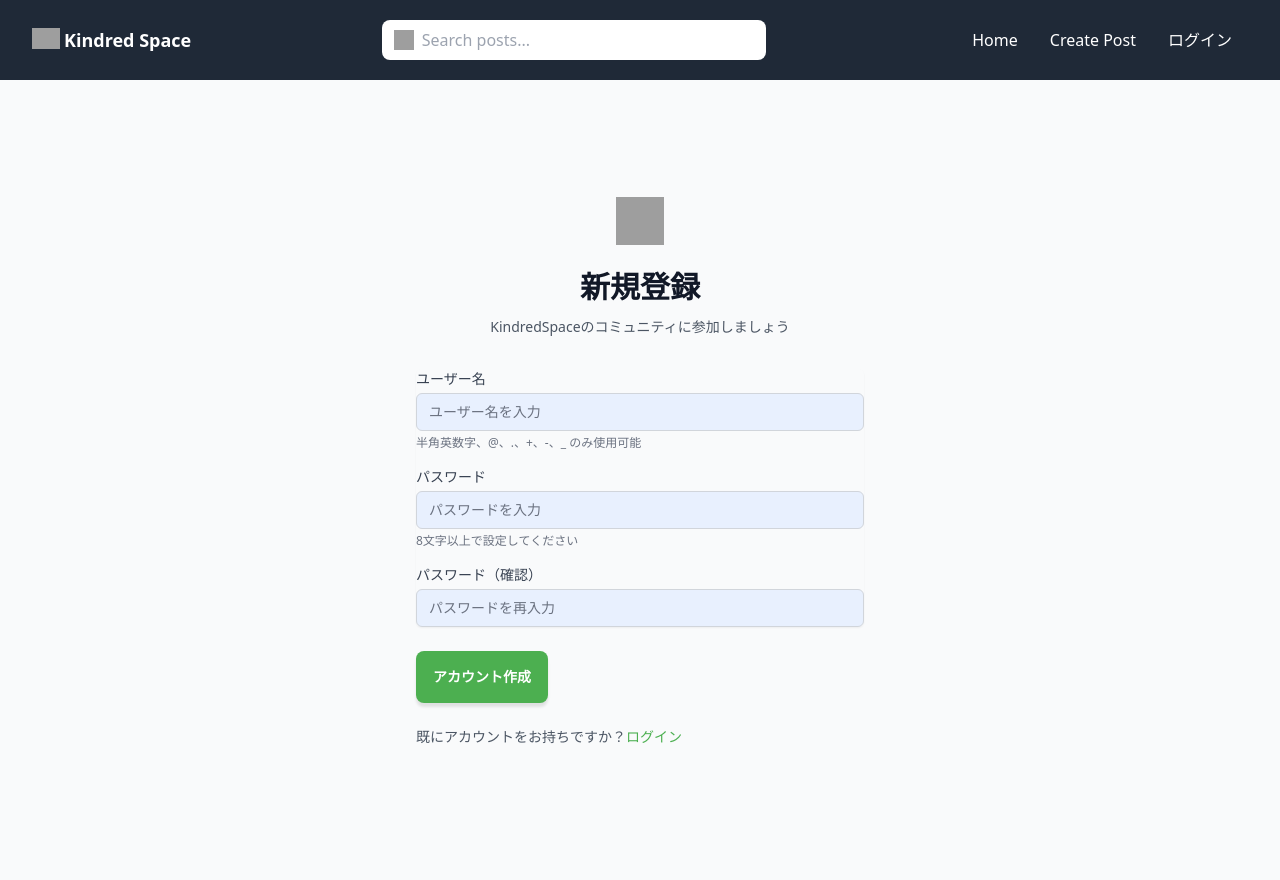
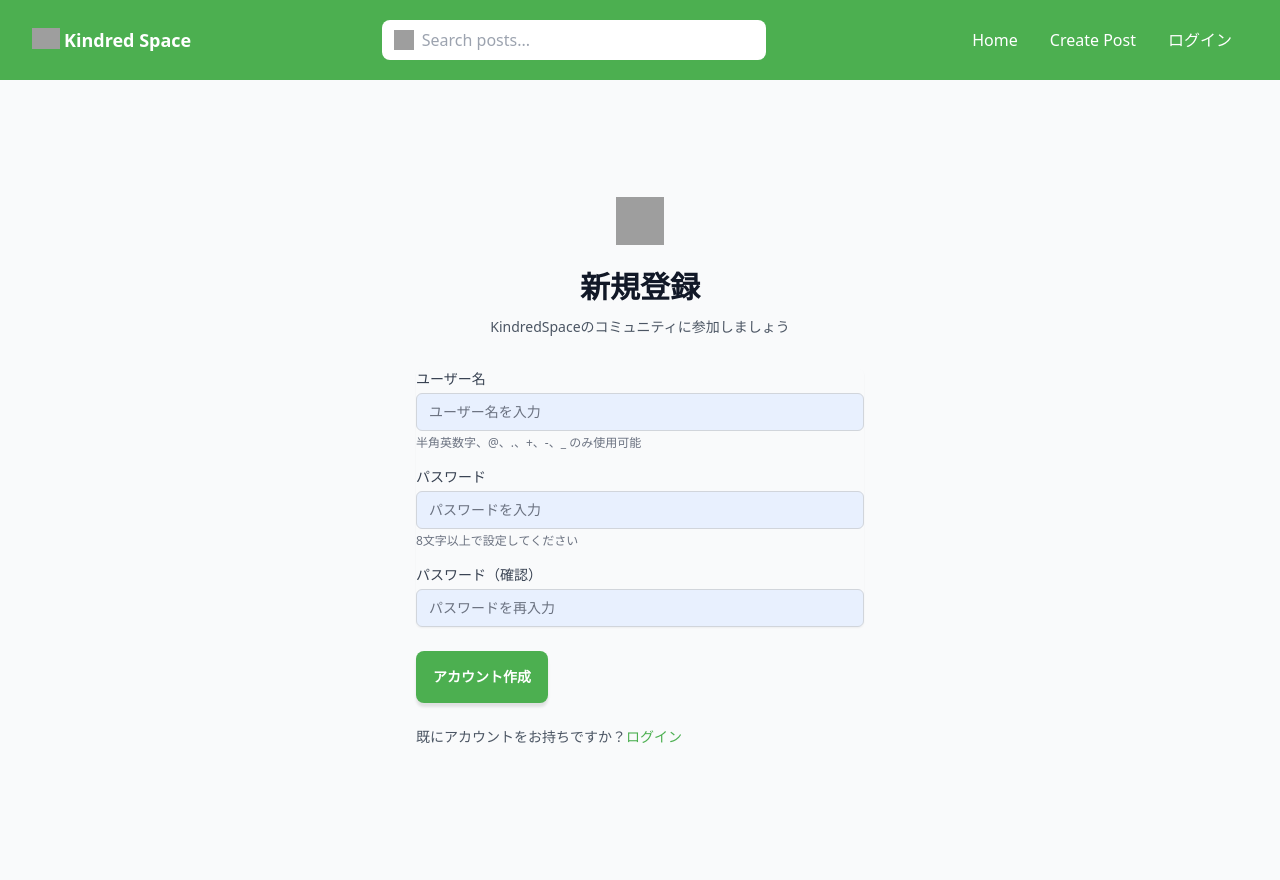
Before and after one commit to ZayYar-Phyo/kindred_space, a Django app: page /signup/ in a window 1280 px wide. Run offline with Django 5.2, Linux system fonts and the light colour scheme; some libraries are stand-ins or nearby versions; grey boxes are pictures that could not be loaded.

Commit message:
Update header bar color and hover effects for better visual consistency
Changes the background color class from 'bg-gray-800' to 'bg-primary' in header.html. Also updates hover class from 'hover:bg-gray-700' to 'hover:bg-primary-dark'.

Replit-Commit-Author: Agent
Replit-Commit-Session-Id: 21fe5bb6-6534-447f-82ca-2553a981ccff
Replit-Commit-Checkpoint-Type: intermediate_checkpoint
Replit-Commit-Event-Id: 491f7c1d-92b9-41e9-8b6f-2218a57079f1
Replit-Commit-Screenshot-Url: https://storage.googleapis.com/screenshot-production-us-central1/5163670d-94d8-4de5-a2d2-75e126789bb2/21fe5bb6-6534-447f-82ca-2553a981ccff/8NeT7vs

```diff
--- a/templates/includes/header.html
+++ b/templates/includes/header.html
@@ -1,5 +1,5 @@
 <header x-data="{ mobilenavOpen: false }"
-    class="md:flex items-center justify-between [&>*]:px-8 bg-gray-800 h-20 text-white sticky top-0 z-40">
+    class="md:flex items-center justify-between [&>*]:px-8 bg-primary h-20 text-white sticky top-0 z-40">
     <div class="flex items-center justify-between h-20">
         <logo>
             <a class="flex items-center gap-1" href="/">
@@ -9,7 +9,7 @@
         </logo>
         <mobileicon class="md:hidden">
             <a @click="mobilenavOpen = !mobilenavOpen"
-                class="h-12 w-12 flex items-center justify-center cursor-pointer hover:bg-gray-700 rounded-lg">
+                class="h-12 w-12 flex items-center justify-center cursor-pointer hover:bg-primary-dark rounded-lg">
                 <img x-show="!mobilenavOpen" class="w-6 h-6 select-none"
                     src="https://img.icons8.com/small/64/ffffff/menu.png" />
                 <img x-show="mobilenavOpen" x-cloak class="w-6 h-6 select-none"
@@ -32,7 +32,7 @@
     </div>
 
     <nav x-show="mobilenavOpen" x-cloak
-        class="md:!block bg-gray-800 h-screen w-screen md:h-auto md:w-auto -mt-20 md:mt-0 absolute md:relative z-[-1]"
+        class="md:!block bg-primary h-screen w-screen md:h-auto md:w-auto -mt-20 md:mt-0 absolute md:relative z-[-1]"
         x-transition:enter="duration-300 ease-out" x-transition:enter-start="opacity-0 -translate-y-96"
         x-transition:enter-end="opacity-100 translate-y-0">
         <ul
```
Also changed, not shown: 1 other file.
